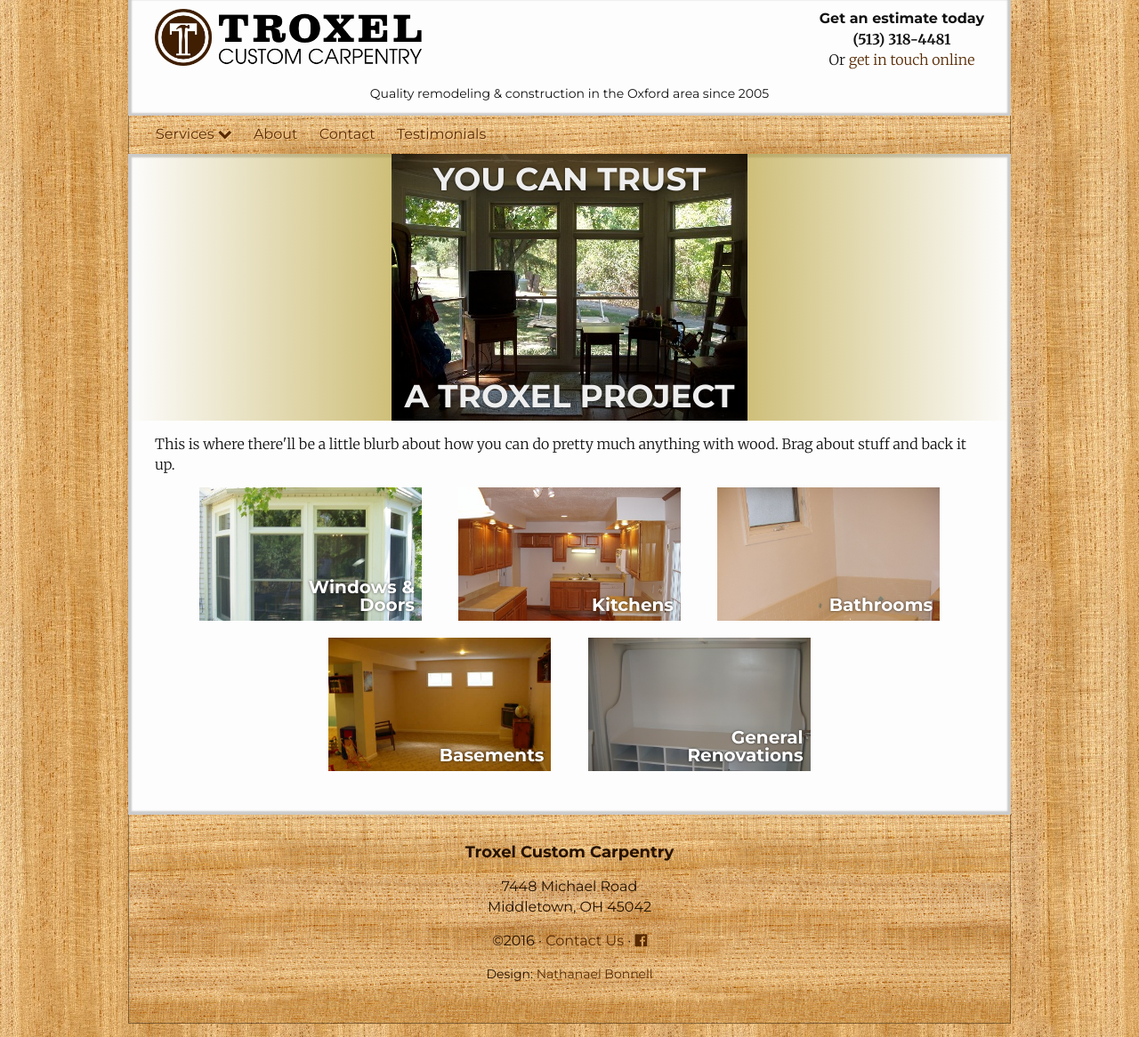
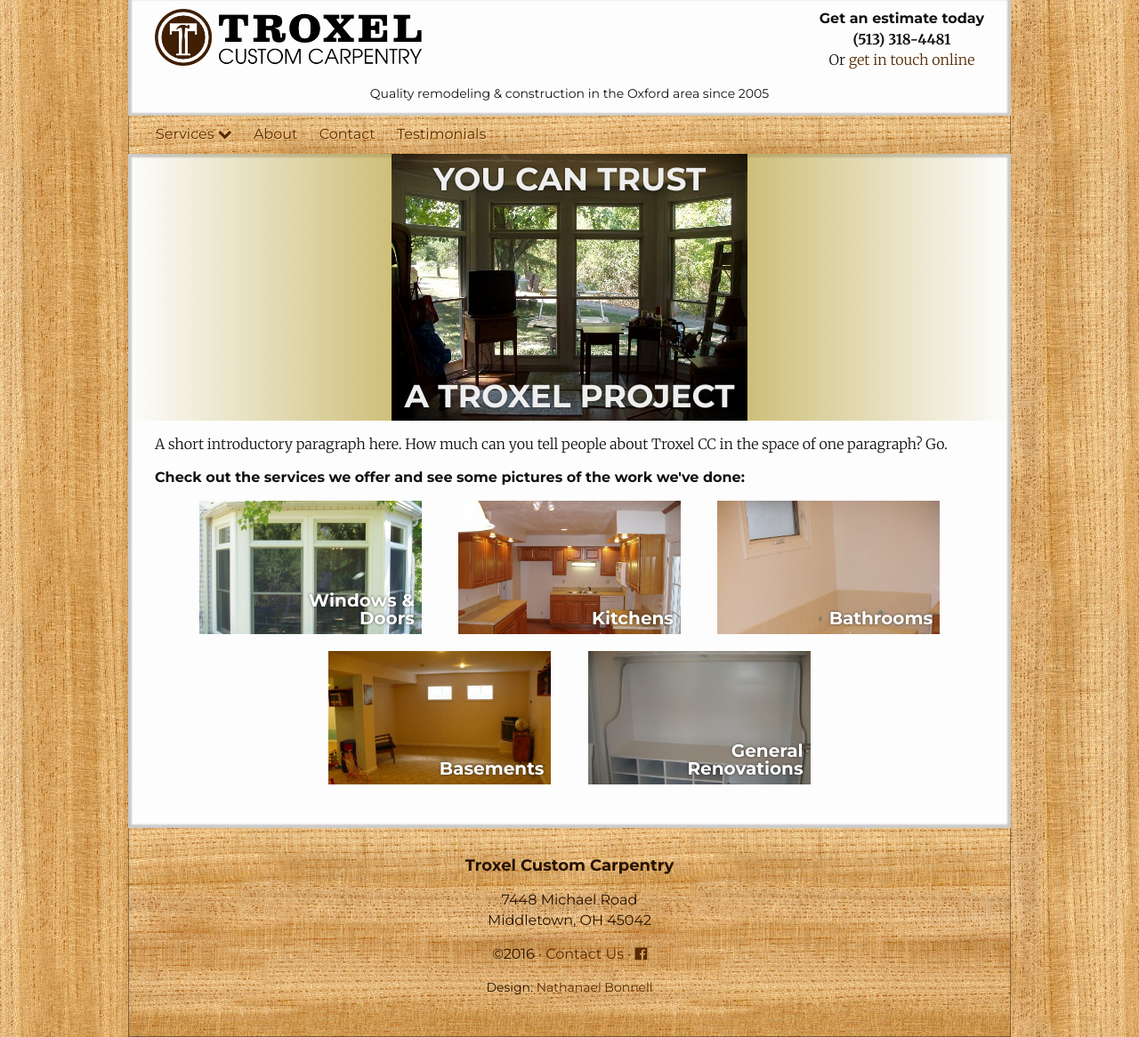
Before and after one commit to troxelcc/troxelcc.github.io, a Jekyll site: the page built from index.html, in a window 1280 px wide. Shown: the whole page at 89% size. Built offline with Jekyll 4.4.1, drawn with Linux system fonts in a browser that asks for light colours.

Commit message:
More descriptive placeholder

```diff
--- a/index.html
+++ b/index.html
@@ -9,7 +9,8 @@
     <div class="showcase-top">YOU CAN TRUST</div>
     <div class="showcase-bottom">A TROXEL PROJECT</div>
   </div>
-  <p>This is where there'll be a little blurb about how you can do pretty much anything with wood. Brag about stuff and back it up.</p>
+  <p>A short introductory paragraph here. How much can you tell people about Troxel CC in the space of one paragraph? Go.</p>
+  <h4>Check out the services we offer and see some pictures of the work we've done:</h4>
   <div class="text-center">
     <a class="boxlink" href="/services/windows-doors" id="windoors"><span><span>Windows &amp; Doors</span></span></a>
     <a class="boxlink" href="/services/kitchens" id="kitchens"><span><span>Kitchens</span></span></a>
```
